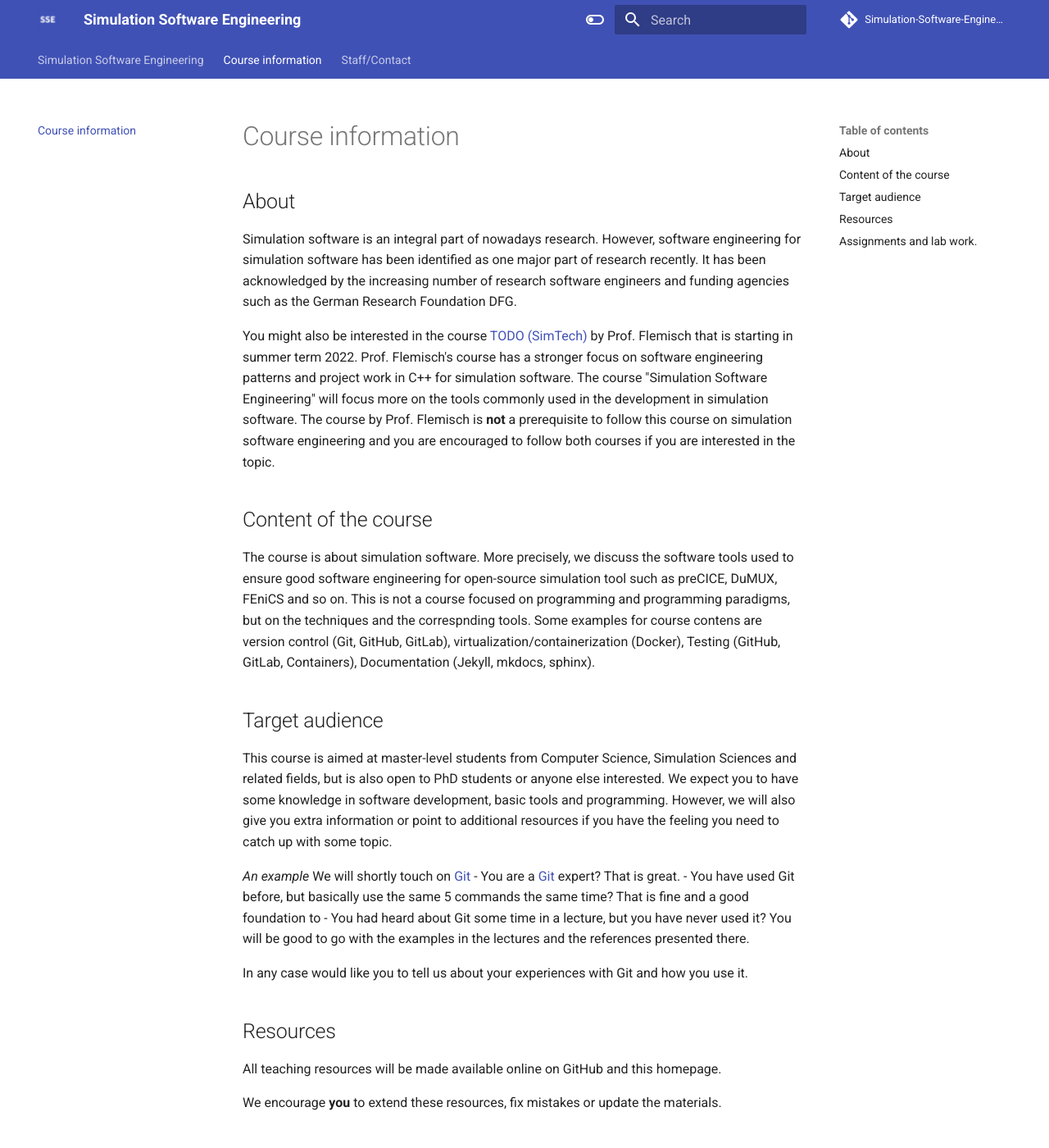
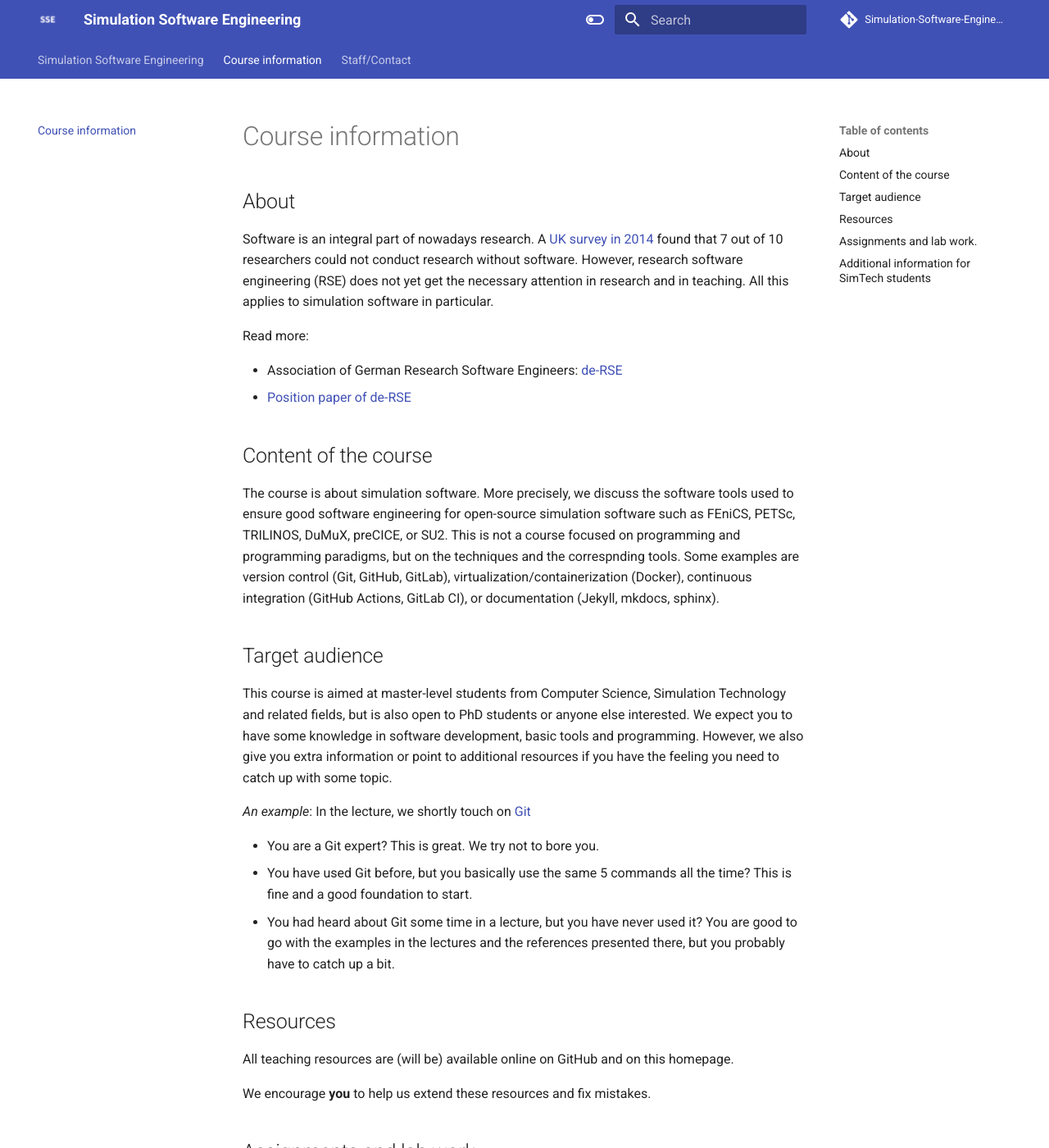
Before and after one commit to Simulation-Software-Engineering/homepage, an MkDocs documentation site: the page built from docs/course-information.md, in a window 1280 px wide and 1400 px high. Shown: the whole window at 82% size. Built offline with MkDocs 1.6.1 and Material for MkDocs 9.7.7, drawn with Linux system fonts in a browser that asks for light colours; comment, search, counter and statistics services are not loaded; some of the changed text lies outside the part shown.

Commit message:
Smooth over course description (#2)
* Smooth over course description

* Introduce RSE abbreviation

* Make list of example software packages consistent

* Change Simulation Science to Simulation Technology

* Make course title formatting consistent

* Change underscores to asterisks

```diff
--- a/docs/course-information.md
+++ b/docs/course-information.md
@@ -7,42 +7,50 @@ description: >-
 
 ## About
 
-Simulation software is an integral part of nowadays research. However, software engineering for simulation software has been identified as one major part of research recently. It has been acknowledged by the increasing number of research software engineers and funding agencies such as the German Research Foundation DFG.
 
-You might also be interested in the course [TODO (SimTech)](https://TODO) by Prof. Flemisch that is starting in summer term 2022. Prof. Flemisch's course has a stronger focus on software engineering patterns and project work in C++ for simulation software. The course "Simulation Software Engineering" will focus more on the tools commonly used in the development in simulation software. The course by Prof. Flemisch is **not** a prerequisite to follow this course on simulation software engineering and you are encouraged to follow both courses if you are interested in the topic.
+Software is an integral part of nowadays research. A [UK survey in 2014](https://zenodo.org/record/1183562#.YTHZ91uxUUE) found that 7 out of 10 researchers could not conduct research without software. However, research software engineering (RSE) does not yet get the necessary attention in research and in teaching. All this applies to simulation software in particular.
+
+Read more:
+
+- Association of German Research Software Engineers: [de-RSE](https://de-rse.org/en/)
+- [Position paper of de-RSE](https://f1000research.com/articles/9-295/v2)
+
+
 
 ## Content of the course
 
-The course is about simulation software. More precisely, we discuss the software tools used to ensure good software engineering for open-source simulation tool such as preCICE, DuMUX, FEniCS and so on. This is not a course focused on programming and programming paradigms, but on the techniques and the correspnding tools. Some examples for course contens are version control (Git, GitHub, GitLab), virtualization/containerization (Docker), Testing (GitHub, GitLab, Containers), Documentation  (Jekyll, mkdocs, sphinx).
+The course is about simulation software. More precisely, we discuss the software tools used to ensure good software engineering for open-source simulation software such as FEniCS, PETSc, TRILINOS, DuMuX, preCICE, or SU2. This is not a course focused on programming and programming paradigms, but on the techniques and the correspnding tools. Some examples are version control (Git, GitHub, GitLab), virtualization/containerization (Docker), continuous integration (GitHub Actions, GitLab CI), or documentation  (Jekyll, mkdocs, sphinx).
 
 ## Target audience
 
-This course is aimed at master-level students from Computer Science, Simulation Sciences and related fields, but is also open to PhD students or anyone else interested. We expect you to have some knowledge in software development, basic tools and programming. However, we will also give you extra information or point to additional resources if you have the feeling you need to catch up with some topic.
+This course is aimed at master-level students from Computer Science, Simulation Technology and related fields, but is also open to PhD students or anyone else interested. We expect you to have some knowledge in software development, basic tools and programming. However, we also give you extra information or point to additional resources if you have the feeling you need to catch up with some topic.
 
-*An example*
-We will shortly touch on [Git](https://git-scm.com/)
-- You are a [Git](https://git-scm.com/) expert? That is great.
-- You have used Git before, but basically use the same 5 commands the same time? That is fine and a good foundation to
-- You had heard about Git some time in a lecture, but you have never used it? You will be good to go with the examples in the lectures and the references presented there.
+*An example*: In the lecture, we shortly touch on [Git](https://git-scm.com/)
 
-In any case would like you to tell us about your experiences with Git and how you use it.
+- You are a Git expert? This is great. We try not to bore you.
+- You have used Git before, but you basically use the same 5 commands all the time? This is fine and a good foundation to start.
+- You had heard about Git some time in a lecture, but you have never used it? You are good to go with the examples in the lectures and the references presented there, but you probably have to catch up a bit.
 
 ## Resources
 
-All teaching resources will be made available online on GitHub and this homepage.
+All teaching resources are (will be) available online on GitHub and on this homepage.
 
-We encourage **you** to extend these resources, fix mistakes or update the materials.
+We encourage **you** to help us extend these resources and fix mistakes.
 
 ## Assignments and lab work.
 
-There will be two types of assignments. We will have smaller lab work that will help you to get familiar with the presented software engineering tools
+There are two types of assignments. We have smaller weekly lab work, which helps you to get familiar with the presented software engineering concepts and tools.
 
-Parallel to the lab work you will get a bigger assignment where you work with a bigger open-source project that is focusing on simulations or some aspect of simulations. Some of these steps:
 
-1. Get familiar with a certain open-source project related to simulations.
-2. Analyze the software engineering infrastructure of this project.
-3. You contribute to the project by creating a pull request.
+Parallel to the lab work, you work on an individual challenge, where you apply the learned concepts and tools with the ultimate goal to contribute to a large-scale community simulation software package. The challenge is structured in three parts, whereas each part is completed by a short presentation of the intermediate results in class:
 
-Each of these steps incorporates the presentation of your findings and work in class.
+1. You get acquainted with the basic functionality of a large-scale simulation software package (such as FEniCS, PETSc, TRILINOS, DuMuX, preCICE, or SU2) by studying tutorials and documentation (first quarter of the course)
+2. You analyze the RSE infrastructure and the development cycle of the software package (second quarter of the course).
+3. You contribute to the software package. The contribution can be small, but should not be trivial. Possible examples: Adding a new tutorial, extending the documentation, working on a "good first issue", adding support of a new package manager. Important is to properly go through all development steps if possible (contact community, open issue, open pull request, test, review, merge).
 
-The lab work and assignments are an important part of this course. There will be **no** written or oral exam at the end of the lecture. Instead, you will be evaluated continuously based on the lab work and assignments.
+
+The lab work and assignments are an important part of the course. There will be **no** written or oral exam at the end of the lecture. Instead, you are evaluated continuously based on the lab work and assignments.
+
+## Additional information for SimTech students
+
+You might also be interested in the course *Sustainable Development of Simulation Software* by Bernd Flemisch and Dennis Gläser, which is starting in summer term 2022. Their course has a stronger focus on software engineering patterns and project work in C++ for simulation software. Our course *Simulation Software Engineering* focuses more on the tools commonly used in the development of simulation software. The course of Flemisch/Gläser is **not** a prerequisite to follow our course on simulation software engineering and neither vice versa. We encourage you, however, to follow both courses if you are interested in the topic.
```
Also changed, not shown: docs/staff.md (+6 -4 lines).
